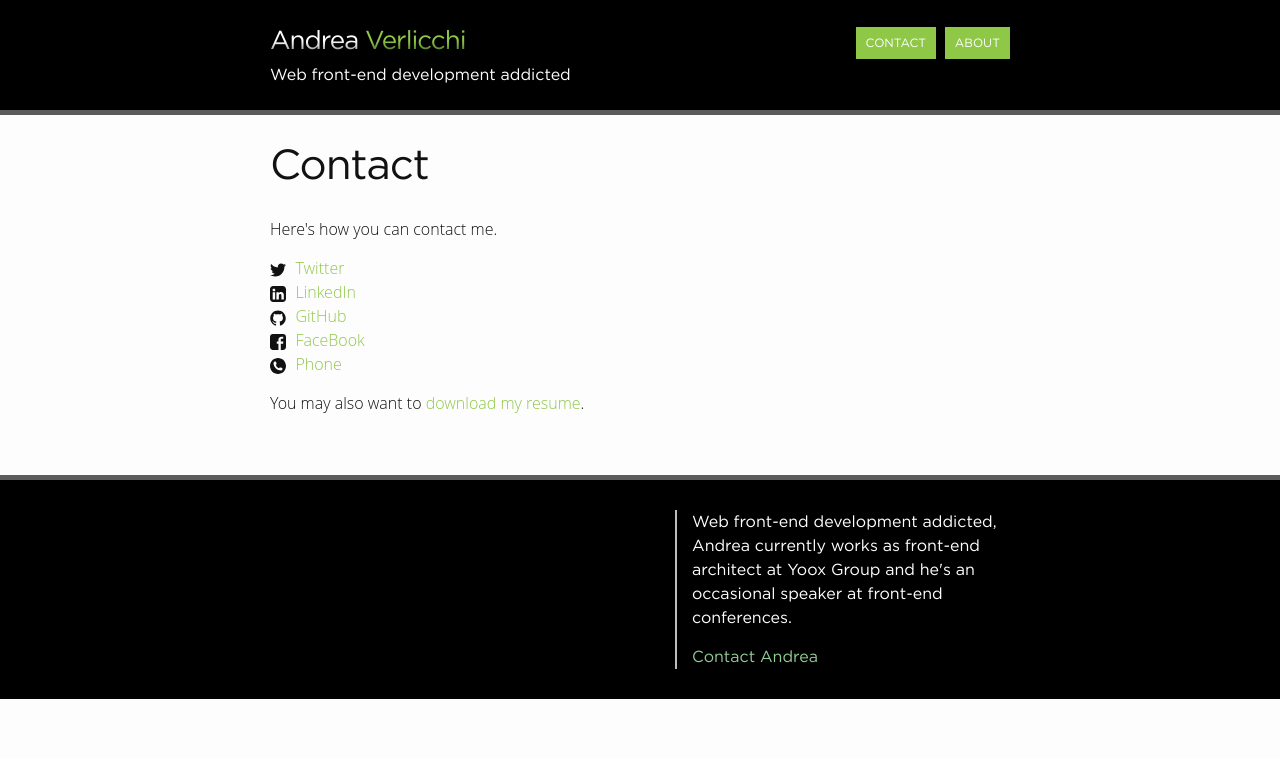
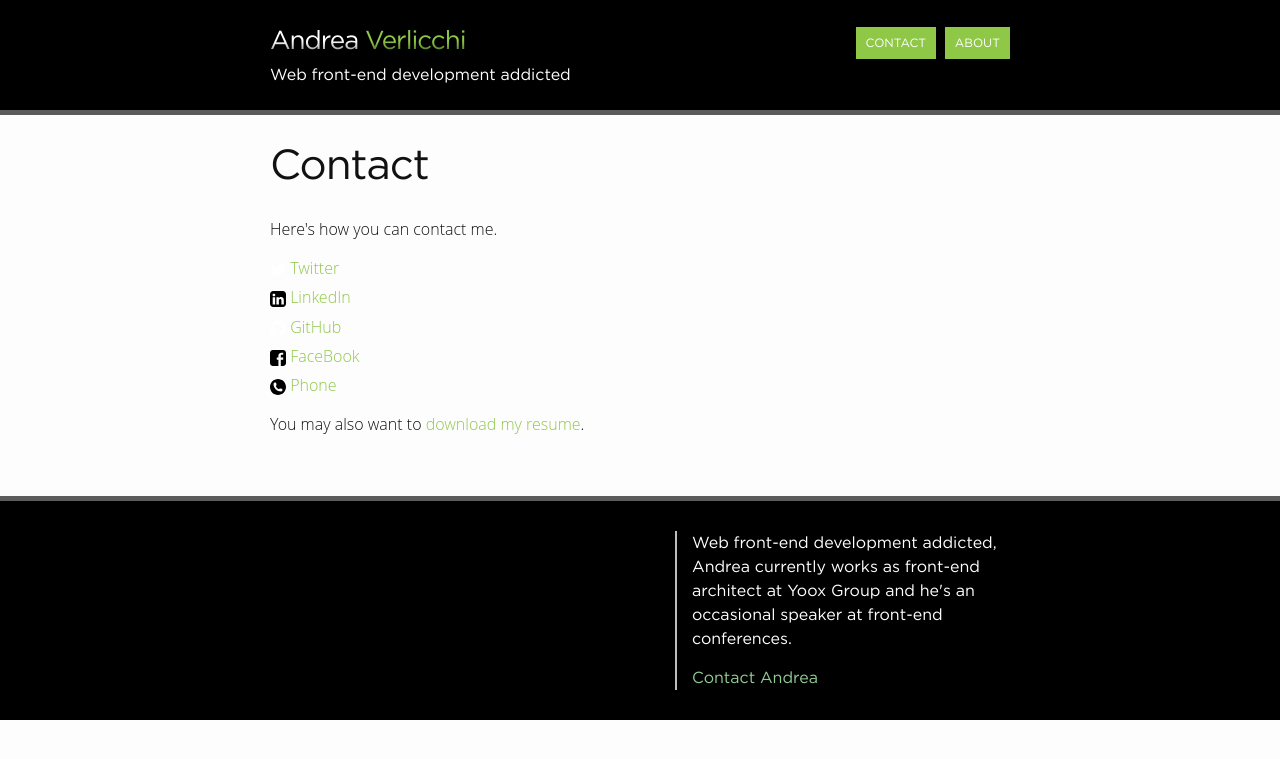
Before and after one commit to verlok/verlok.github.io, a Jekyll site: the page built from contact/index.html, in a window 1280 px wide. Shown: the top 759 px of the page. Built offline with Jekyll 4.4.1, drawn with Linux system fonts in a browser that asks for light colours; comment, search, counter and statistics services are not loaded.

Commit message:
Fixed footer & icons

```diff
--- a/_sass/_layout.scss
+++ b/_sass/_layout.scss
@@ -114,10 +114,15 @@
     .text {
         padding-left: $spacing-unit/2;
         border-left: 2px solid #BBBDC0;
-        float:right;
+        float: right;
         width: -webkit-calc(45% - (#{$spacing-unit} / 2));
         width:         calc(45% - (#{$spacing-unit} / 2));
 
+        @include media-query($on-palm) {
+            width: auto;
+            float: none;
+            border: none;
+        }
     }
 }
 
@@ -125,14 +130,20 @@
 .social-media-list {
     list-style: none;
     margin-left: 0;
+    li {
+        margin-bottom: .33em;
+    }
 }
 
-.contact-list {
+.contact-page {
     .icon {
-        margin-right: .33em;
+        margin-right: .2em;
+        position: relative;
+        top: -2px;
         > svg path {
             fill: $text-color;
         }
+        vertical-align: baseline;
     }
     a:hover {
         .icon {
@@ -141,15 +152,7 @@
             }
         }
     }
-}
 
-
-@include media-query($on-palm) {
-    .footer-col {
-        float: none;
-        width: -webkit-calc(100% - (#{$spacing-unit} / 2));
-        width:         calc(100% - (#{$spacing-unit} / 2));
-    }
 }
 
 
```
